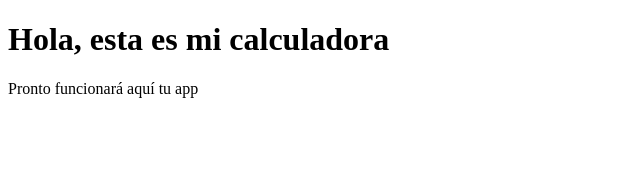
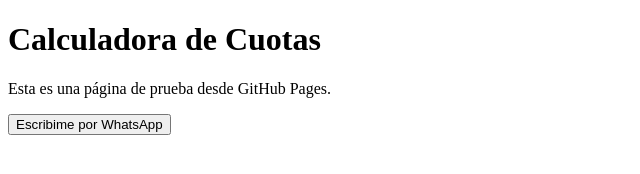
Before and after one commit to gerhson/-calculadora-cuotas, a plain HTML site: page index.html in a window 1280 px wide. Shown: the whole page, without its empty margins (0-640 px from the left). Drawn offline with Linux system fonts and the light colour scheme.

Commit message:
actualizando index.html

```diff
--- a/index.html
+++ b/index.html
@@ -1,12 +1,16 @@
-<!-- index.html -->
 <!DOCTYPE html>
 <html lang="es">
 <head>
   <meta charset="UTF-8">
-  <title>Calculadora de cuotas</title>
+  <title>Calculadora de Cuotas</title>
 </head>
 <body>
-  <h1>Hola, esta es mi calculadora</h1>
-  <p>Pronto funcionará aquí tu app</p>
+  <h1>Calculadora de Cuotas</h1>
+  <p>Esta es una página de prueba desde GitHub Pages.</p>
+
+  <!-- Botón de WhatsApp -->
+  <a href="https://wa.me/51993681392" target="_blank">
+    <button>Escribime por WhatsApp</button>
+  </a>
 </body>
 </html>
```
